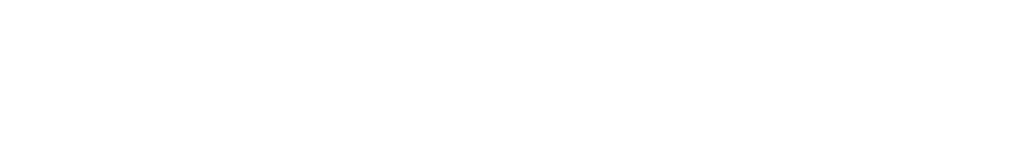
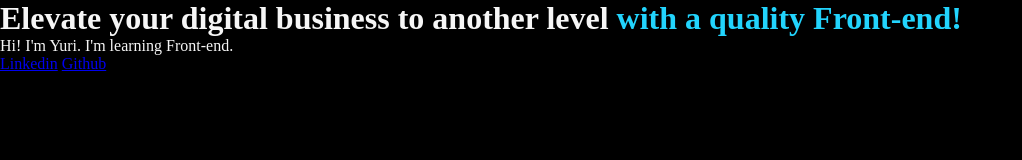
Before and after one commit to YuriCatramby/studying-html-css, a plain HTML site: page index.html in a window 1280 px wide. Shown: the whole page, without its empty margins (0-1022 px from the left). Drawn offline with Linux system fonts and the light colour scheme.

Commit message:
improving style with CSS

```diff
--- a/index.html
+++ b/index.html
@@ -1,6 +1,22 @@
 <!DOCTYPE html>
-<html>
+<html lang="en">
   <head>
-    <title>First Page!</title>
+    <meta charset="UTF-8" />
+    <meta name="viewport" content="width=device-width, initial-scale=1.0" />
+    <title>Portifolio</title>
+    <link rel="stylesheet" href="style.css" />
   </head>
+  <body>
+    <header></header>
+    <main>
+      <h1>
+        Elevate your digital business to another level
+        <strong class="title-highlight">with a quality Front-end!</strong>
+      </h1>
+      <p>Hi! I'm Yuri. I'm learning Front-end.</p>
+      <a href="https://www.linkedin.com/in/yuricatramby/">Linkedin</a>
+      <a href="https://github.com/YuriCatramby">Github</a>
+    </main>
+    <footer></footer>
+  </body>
 </html>
--- /dev/null
+++ b/style.css
@@ -0,0 +1,15 @@
+* {
+  margin: 0;
+  padding: 0;
+}
+
+body {
+  height: 100vh;
+  box-sizing: border-box;
+  background-color: #000000;
+  color: #f6f6f6;
+}
+
+.title-highlight {
+  color: #22d4fd;
+}
```
Also changed, not shown: HTML5_logo.png (added).
